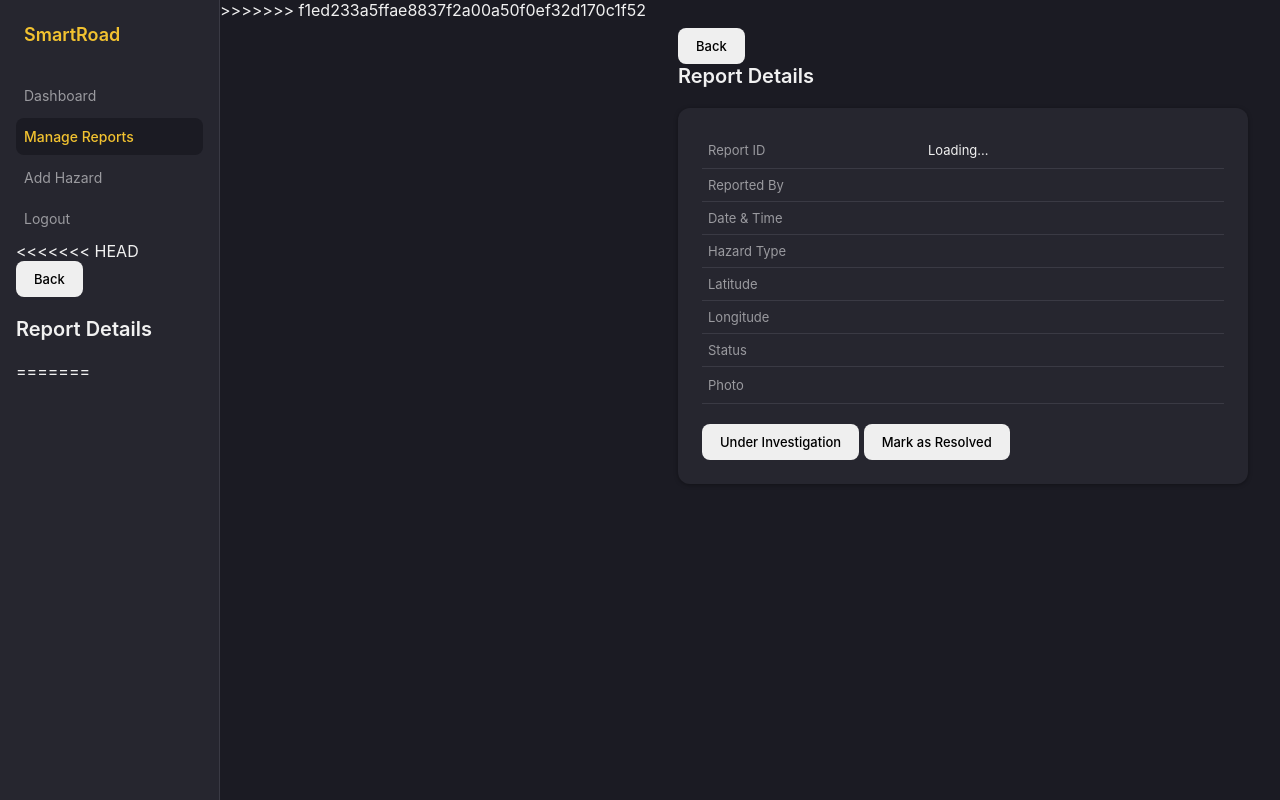
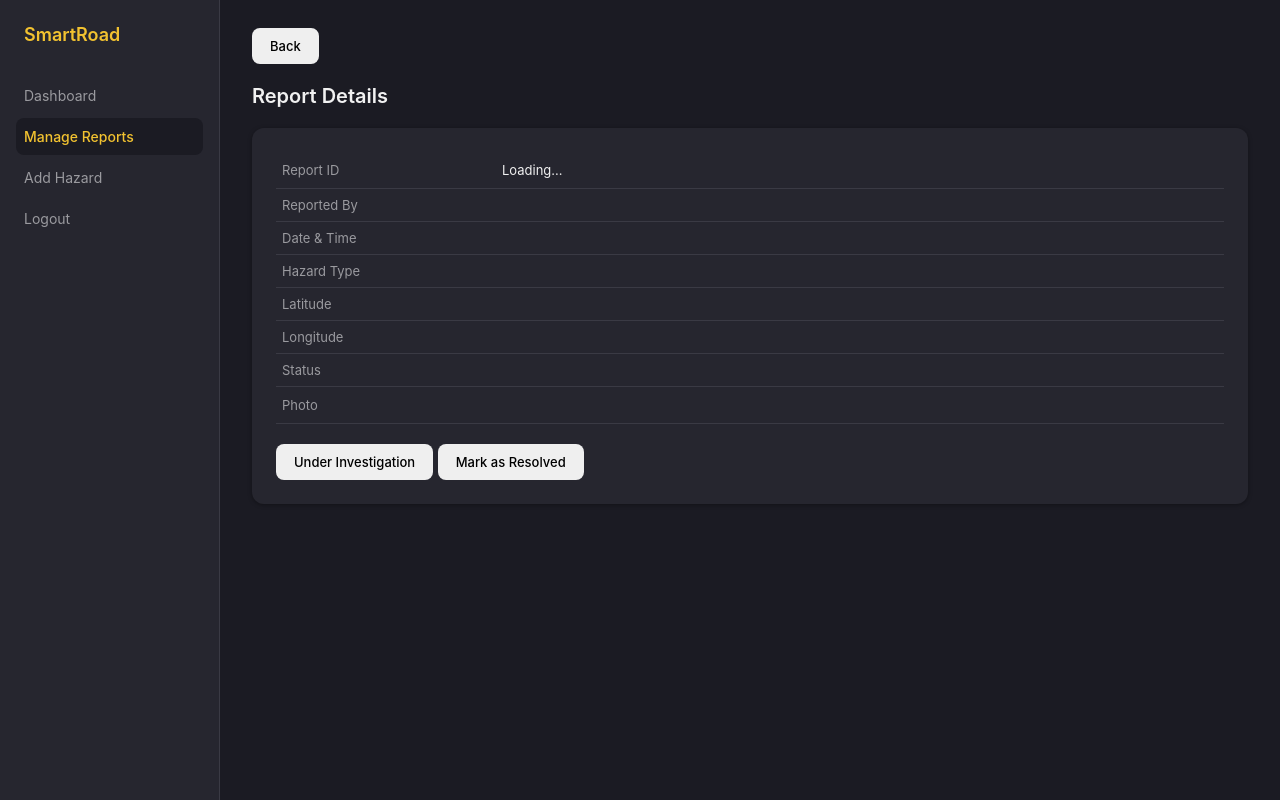
Before and after one commit to meyalissa/SmartRoad, a PHP site: page /web-admin/report-details.php in a window 1280 px wide. Run offline with PHP 8.4, Linux system fonts and the light colour scheme; a user stored in the database is signed in; data comes from the database, SQL or seed files in the repository; some libraries are stand-ins or nearby versions.

Commit message:
adjust report-detail

```diff
--- a/web-admin/report-details.php
+++ b/web-admin/report-details.php
@@ -1,6 +1,5 @@
-<!-- hello hiii-->
 <?php
-require_once 'auth.php';
+  require_once 'auth.php';
 ?>
 <!DOCTYPE html>
 <html lang="en">
@@ -39,28 +38,17 @@ require_once 'auth.php';
                 <a href="logout.php">Logout</a>
             </nav>
 
-<<<<<<< HEAD
-        <div style="margin-bottom:20px;">
-    <button class="btn" onclick="history.back()">
-        <i class="ti ti-arrow-left"></i>
-        Back
-    </button>
-</div>
-
-<div class="page-title">
-    Report Details
-</div>
-=======
         </aside>
 
->>>>>>> f1ed233a5ffae8837f2a00a50f0ef32d170c1f52
 
         <main class="page-content">
 
-            <button class="btn" onclick="history.back()">
-                <i class="ti ti-arrow-left"></i>
-                Back
-            </button>
+            <div style="margin-bottom:20px;">
+                <button class="btn" onclick="history.back()">
+                    <i class="ti ti-arrow-left"></i>
+                    Back
+                </button>
+            </div>
 
 
             <div class="page-title">
```
